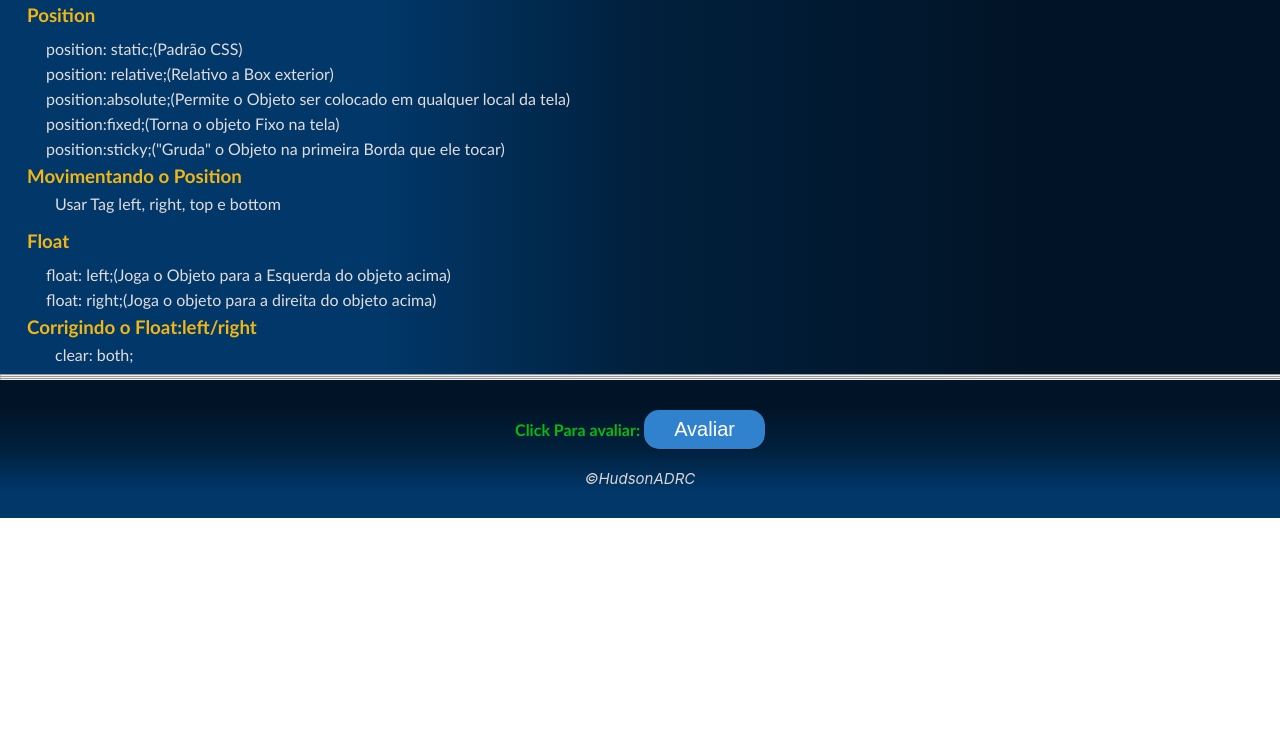
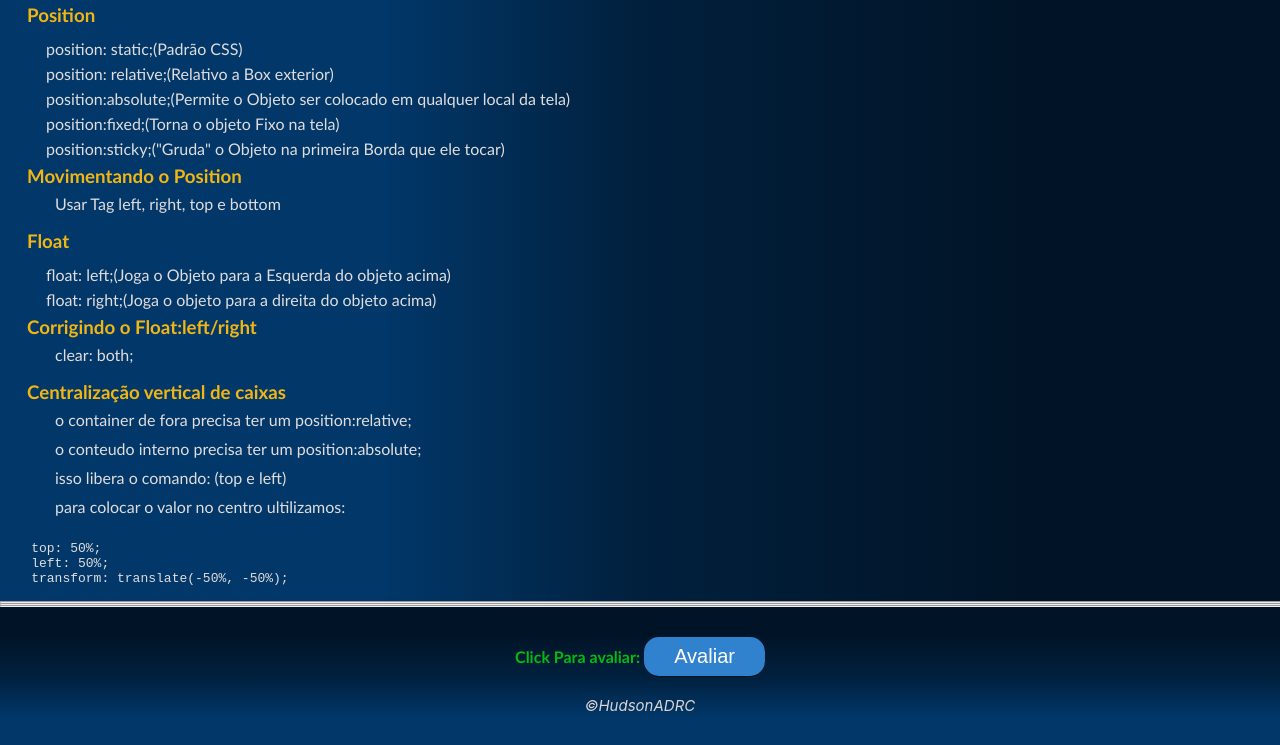
Before and after one commit to hudsoncap/SitedeEstudos, a plain HTML site: page frontend/pag008.html in a window 1280 px wide. Shown: the part 1806-2551 px from the top of the page. Before the commit the page ends 2324 px from the top, so only its background shows below. Drawn offline with Linux system fonts and the light colour scheme; files whose address does not match are found by name; a web font is replaced by a local one.

Commit message:
Update pag008.html

```diff
--- a/frontend/pag008.html
+++ b/frontend/pag008.html
@@ -128,6 +128,22 @@
     <h3>Corrigindo o Float:left/right</h3>
      <p>clear: both;</p>
 
+     <h3>Centralização vertical de caixas</h3>
+
+      <p>o container de fora precisa ter um position:relative;</p>
+
+      <p>o conteudo interno precisa ter um position:absolute;</p>
+      <p>isso libera o comando: (top e left)</p>
+      <p>para colocar o valor no centro ultilizamos:</p>
+       <pre><code>
+    top: 50%;
+    left: 50%;
+    transform: translate(-50%, -50%);
+
+</code></pre>
+
+
+
 
          </main>
           <hr>
```
